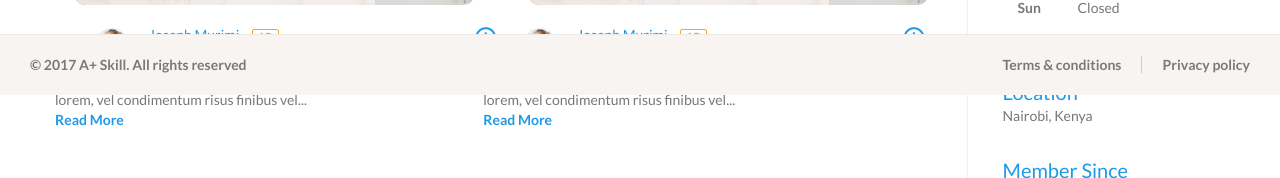
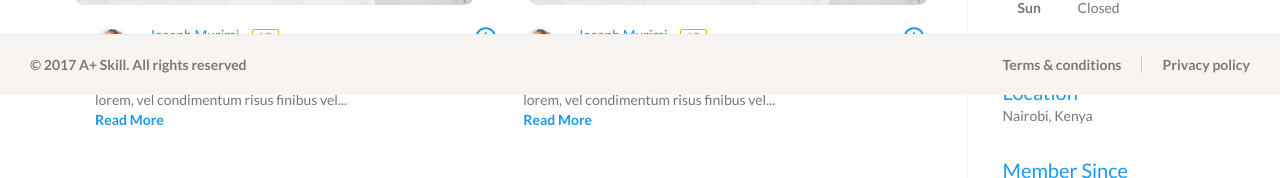
Before and after one commit to nascal3/AplusSkills-webApp-angular, an Angular app: page /company in a window 1280 px wide. Shown: the part 705-883 px from the top of the page. Built offline with nearby package versions, Linux system fonts and the light colour scheme.

Commit message:
more tiny corrections on company page

```diff
--- a/src/app/components/view-company-page/view-company-page.component.css
+++ b/src/app/components/view-company-page/view-company-page.component.css
@@ -198,7 +198,7 @@
 
 .com-ad-desc {
     position: relative;
-    right: 40px;
+    right: 0px;
     width: 382px;
 }
 
```
